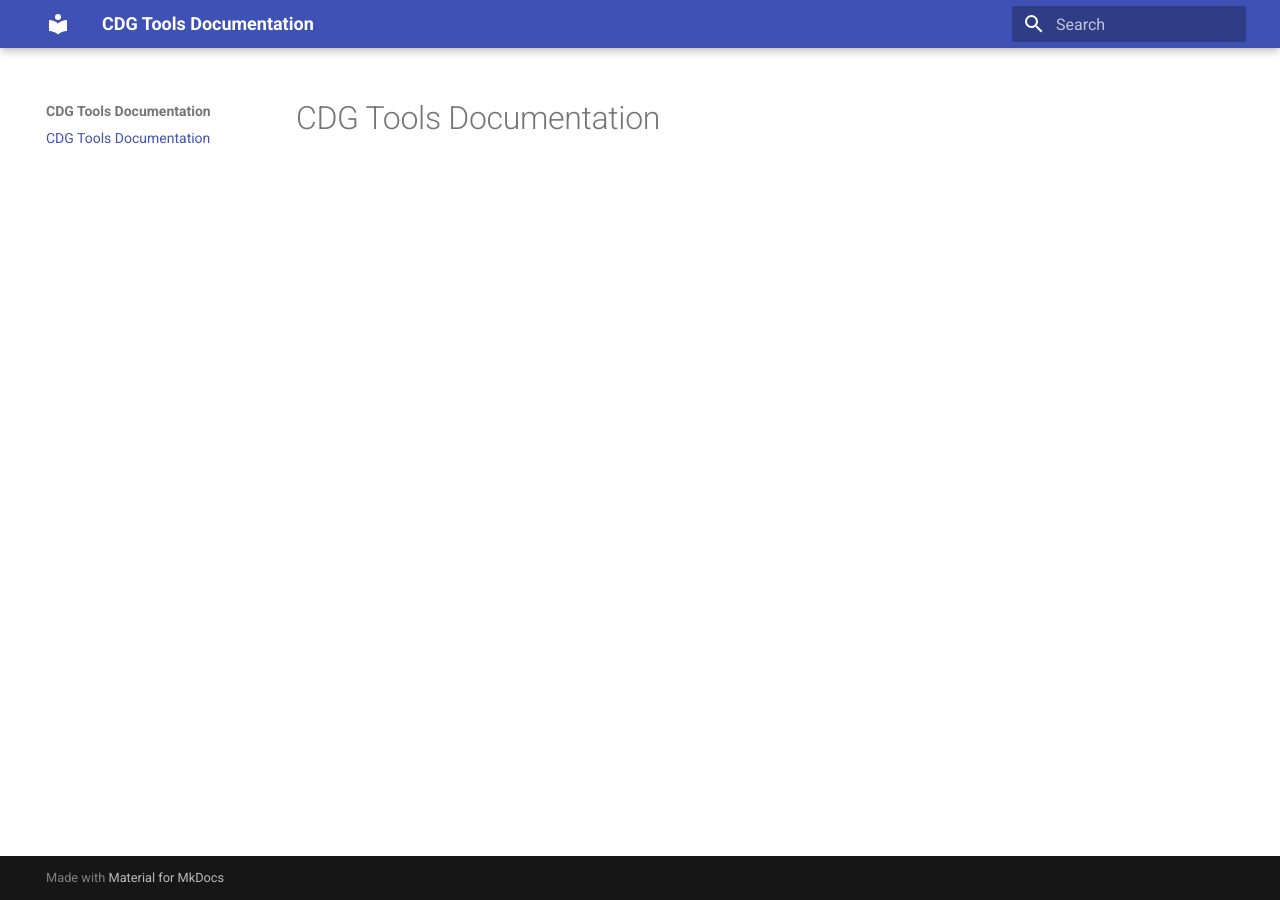
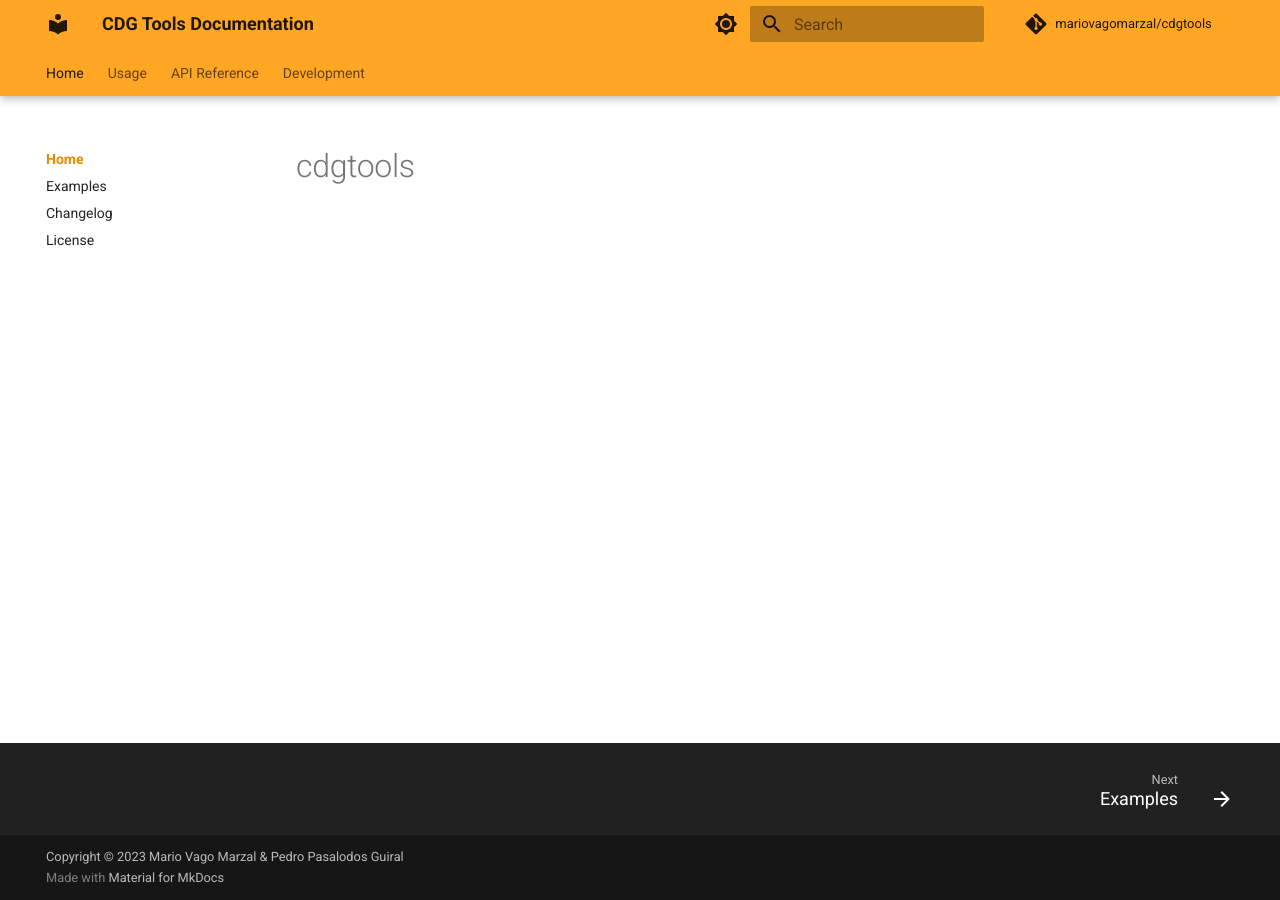
Before and after one commit to mariovagomarzal/cdgtools, an MkDocs documentation site: the page built from docs/index.md, in a window 1280 px wide. Built offline with MkDocs 1.6.1 and Material for MkDocs 9.7.7, drawn with Linux system fonts in a browser that asks for light colours; comment, search, counter and statistics services are not loaded.

Commit message:
Add the basic structure and configuration of the documentation

```diff
--- a/docs/index.md
+++ b/docs/index.md
@@ -1 +1 @@
-# CDG Tools Documentation
+# cdgtools
--- a/mkdocs.yml
+++ b/mkdocs.yml
@@ -1,8 +1,52 @@
 site_name: CDG Tools Documentation
+site_url: https://mariovagomarzal.github.io/cdgtools/
+site_author: Mario Vago Marzal & Pedro Pasalodos Guiral
+site_description: >-
+  A Python module for studying curves, surfaces and
+  other concepts from Clasic Differential Geometry.
 
+# Repository
+repo_name: mariovagomarzal/cdgtools
+repo_url: https://github.com/mariovagomarzal/cdgtools
+
+# Copyright
+copyright: Copyright &copy; 2023 Mario Vago Marzal & Pedro Pasalodos Guiral
+
+# Configuration
 theme:
   name: material
 
+  # Color paletter
+  palette:
+    # Palette toggle for light mode
+    - scheme: default
+      primary: orange
+      accent: deep orange
+      toggle:
+        icon: material/brightness-7
+        name: Switch to dark mode
+
+    # Palette toggle for dark mode
+    - scheme: slate
+      primary: orange
+      accent: deep orange
+      toggle:
+        icon: material/brightness-4
+        name: Switch to system preference
+
+  features:
+    - navigation.instant
+    - navigation.instant.progress
+    - navigation.tracking
+    - navigation.tabs
+    - navigation.tabs.sticky
+    - navigation.sections
+    - toc.follow
+    - navigation.toc
+    - navigation.footer
+    - navigation.indexes
+
+# Plugins
 plugins:
   - search
   - autorefs
@@ -14,11 +58,34 @@ plugins:
             show_root_heading: true
             members_order: source
 
+# Markdown extensions
 markdown_extensions:
   - pymdownx.arithmatex:
       generic: true
 
+# Extras
 extra_javascript:
+  # MathJax
   - javascripts/mathjax.js
   - https://polyfill.io/v3/polyfill.min.js?features=es6
   - https://cdn.jsdelivr.net/npm/mathjax@3/es5/tex-mml-chtml.js
+
+# Navigation
+nav:
+  - Home:
+    - index.md
+    - Examples: examples.md
+    - Changelog: changelog.md
+    - License: license.md
+  - Usage:
+    - usage/index.md
+    - Working with parametrizations: usage/working_with_parametrizations.md
+    - 2D Parametrizations: usage/2d_parametrizations.md
+    - 3D Parametrizations: usage/3d_parametrizations.md
+  - API Reference:
+    - api/index.md
+    - Parametrizations: api/parametrizations.md
+  - Development:
+    - Contributing: development/contributing.md
+    - Code of Conduct: development/code_of_conduct.md
+    - Development environment: development/development_environment.md
```
Also changed, not shown: docs/api/index.md (added, +1 -0 lines), docs/examples.md (added, +1 -0 lines), docs/license.md (added, +1 -0 lines), docs/usage/2d_parametrizations.md (added, +1 -0 lines), docs/usage/3d_parametrizations.md (added, +1 -0 lines), docs/usage/index.md (added, +1 -0 lines), docs/usage/working_with_parametrizations.md (added, +1 -0 lines), docs/api/parametrizations.md (added), docs/changelog.md (added), docs/development/code_of_conduct.md (added), docs/development/contributing.md (added), docs/development/development_environment.md (added).
